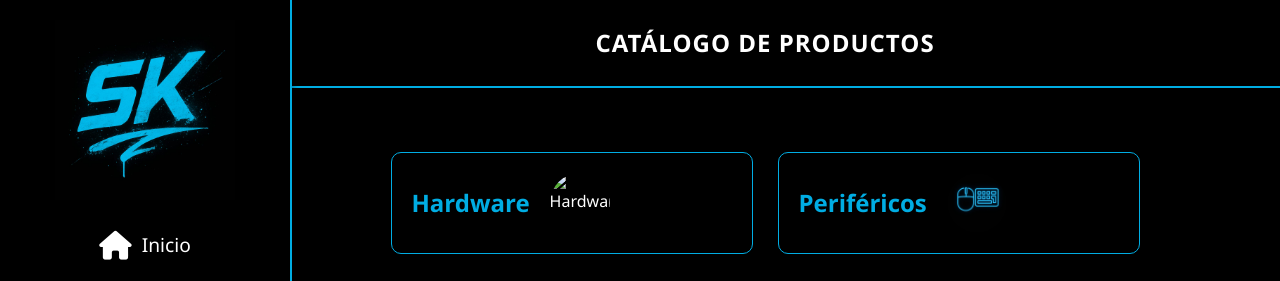
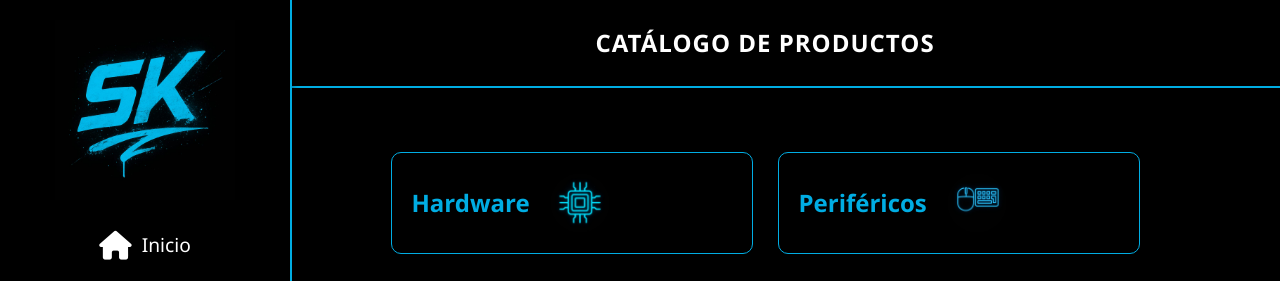
Before and after one commit to LoloMGit/Catalogo, a plain HTML site: page index.html in a window 1280 px wide. Shown: the top 281 px of the page. Drawn offline with Linux system fonts and the light colour scheme; files whose address does not match are found by name.

Commit message:
Update index.html

```diff
--- a/index.html
+++ b/index.html
@@ -48,7 +48,7 @@
                 <a href="hardware.html" class="acceso-rapido">
     <div class="card-acceso">
         <h2>Hardware</h2>
-        <img src="URL_DE_TU_IMAGEN_DE_HARDWARE" alt="Hardware">
+        <img src="Imagenes/https://raw.githubusercontent.com/LoloMGit/Catalogo/refs/heads/main/Imagenes/Hardware%20Logo%20SK.jpg" alt="Hardware">
     </div>
 </a>
 
```
